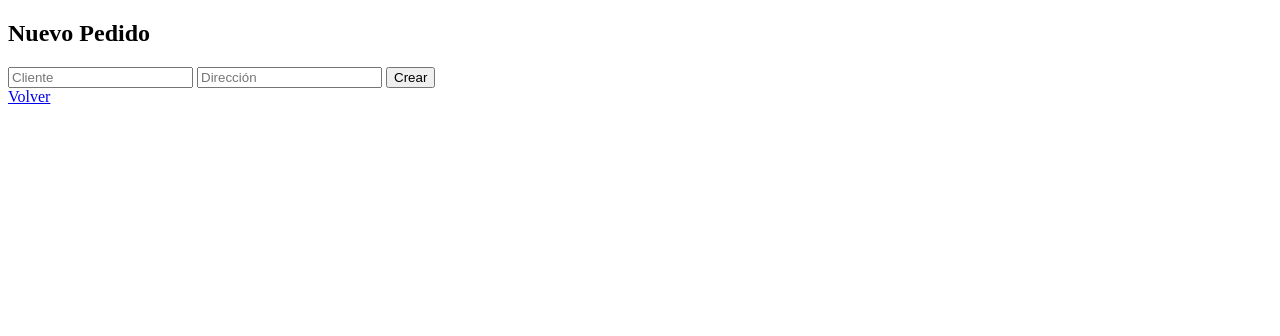
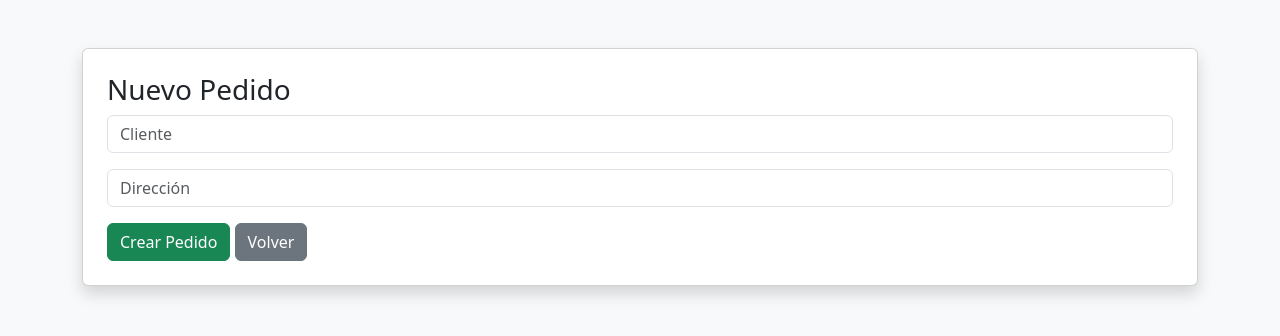
Before and after one commit to Josias-Tun/Proyecto, a Flask app: page /crear in a window 1280 px wide. Shown: the top 336 px of the page. Run offline with Flask 3, Linux system fonts and the light colour scheme.

Commit message:
Enhance crear.html with Bootstrap styling

```diff
--- a/templates/crear.html
+++ b/templates/crear.html
@@ -2,16 +2,25 @@
 <html>
 <head>
     <title>Crear Pedido</title>
+    <link href="https://cdn.jsdelivr.net/npm/bootstrap@5.3.0/dist/css/bootstrap.min.css" rel="stylesheet">
 </head>
-<body>
-    <h2>Nuevo Pedido</h2>
+<body class="bg-light">
 
-    <form method="POST">
-        <input name="cliente" placeholder="Cliente" required>
-        <input name="direccion" placeholder="Dirección" required>
-        <button type="submit">Crear</button>
-    </form>
+<div class="container mt-5">
 
-    <a href="/dashboard">Volver</a>
+    <div class="card p-4 shadow">
+        <h3>Nuevo Pedido</h3>
+
+        <form method="POST">
+            <input class="form-control mb-3" name="cliente" placeholder="Cliente" required>
+            <input class="form-control mb-3" name="direccion" placeholder="Dirección" required>
+
+            <button class="btn btn-success">Crear Pedido</button>
+            <a href="/dashboard" class="btn btn-secondary">Volver</a>
+        </form>
+    </div>
+
+</div>
+
 </body>
 </html>
```
